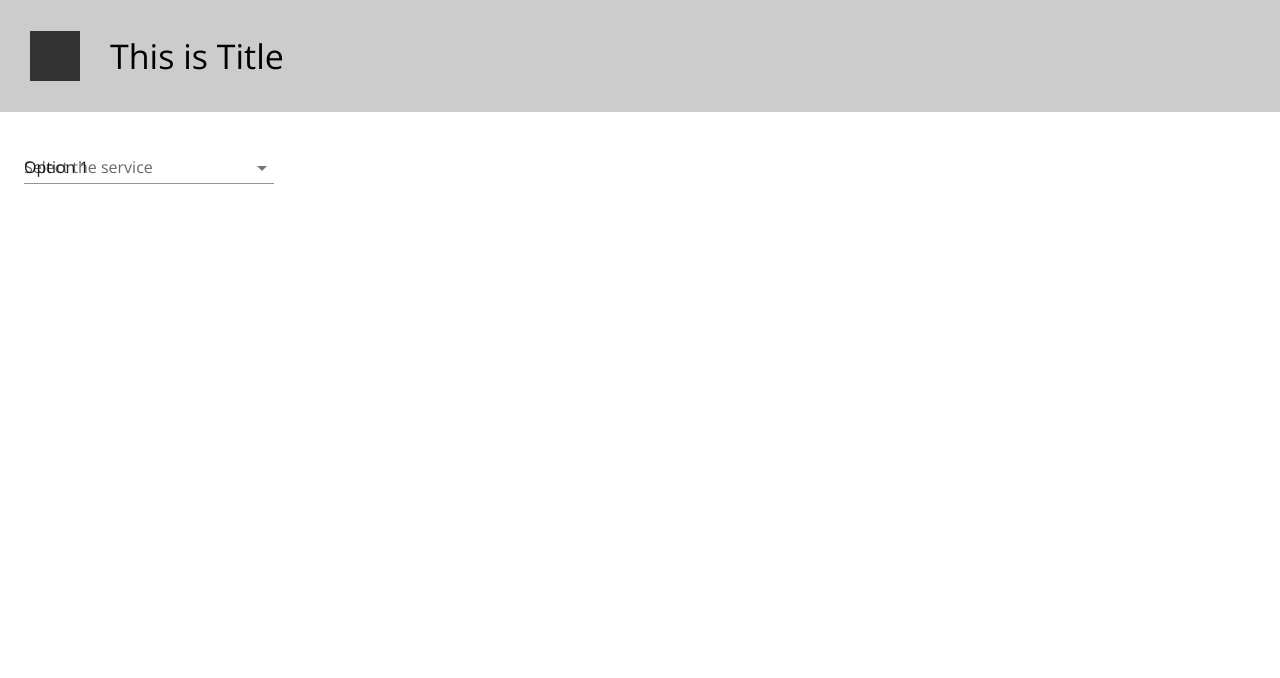
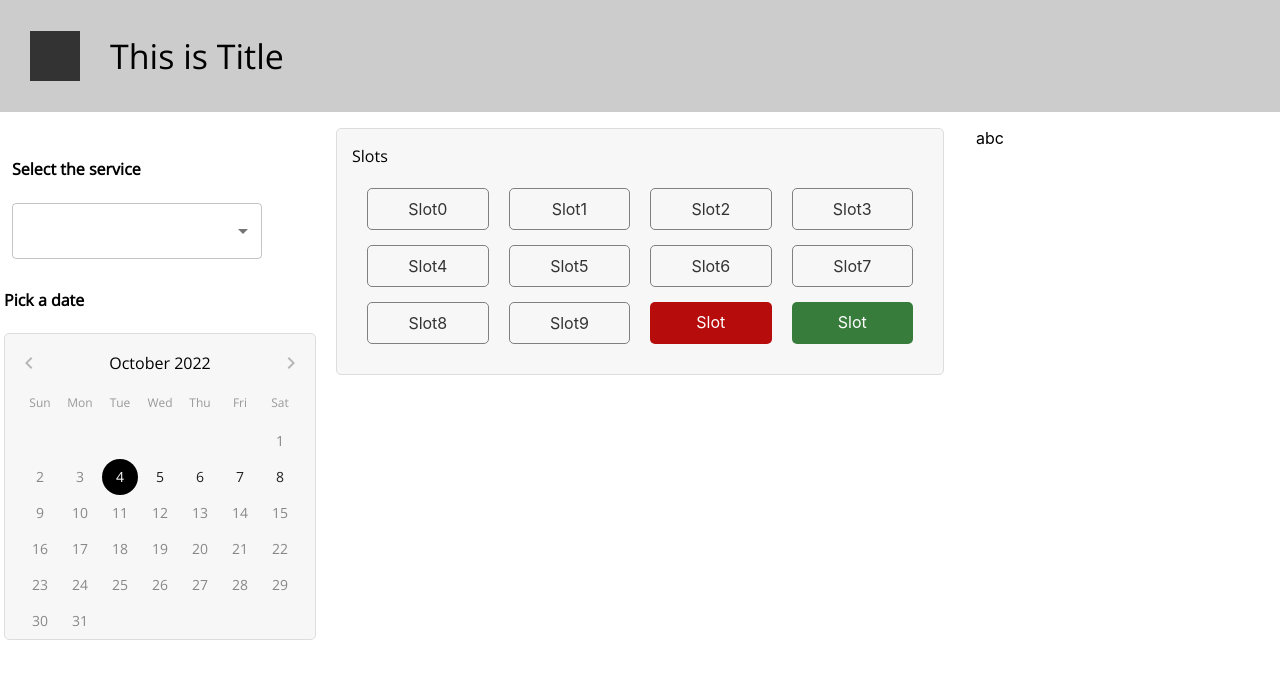
Before and after one commit to himansu9805/SSIP-Hackathon-2022, a React (Create React App) app: page /portal in a window 1280 px wide. Shown: the top 678 px of the page. Built offline with nearby package versions, Linux system fonts and the light colour scheme.

Commit message:
Portal design

```diff
--- a/package.json
+++ b/package.json
@@ -3,12 +3,15 @@
   "version": "0.1.0",
   "private": true,
   "dependencies": {
+    "@date-io/moment": "^1.3.13",
     "@emotion/react": "^11.10.4",
     "@emotion/styled": "^11.10.4",
+    "@material-ui/pickers": "^3.3.10",
     "@mui/material": "^5.10.8",
     "@testing-library/jest-dom": "^5.16.5",
     "@testing-library/react": "^13.4.0",
     "@testing-library/user-event": "^13.5.0",
+    "moment": "^2.29.4",
     "react": "^18.2.0",
     "react-dom": "^18.2.0",
     "react-scripts": "5.0.1",
--- a/src/App.css
+++ b/src/App.css
@@ -18,3 +18,59 @@
 .headerTitle {
   margin-left: 30px;
 }
+
+.MuiPickersCalendarHeader-dayLabel {
+  color: #999 !important;
+}
+.MuiPickersStaticWrapper-staticWrapperRoot {
+  background-color: #f7f7f7 !important;
+  border-radius: 5px;
+  border: 1px solid #ddd;
+}
+
+.slotsContainer {
+  background-color: #f7f7f7;
+  border-radius: 5px;
+  border: 1px solid #ddd;
+  padding: 15px;
+}
+.slotsGrid {
+  margin-top: 20px;
+  padding-left: 15px;
+  padding-right: 15px;
+  padding-bottom: 15px;
+  display: grid;
+  grid-template-columns: auto auto auto auto;
+  column-gap: 20px;
+  row-gap: 15px;
+}
+.slot {
+  padding: 10px 10px;
+  border: 1px solid grey;
+  color: #333;
+  text-align: center;
+  border-radius: 5px;
+  cursor: pointer;
+  transition: all .25s ease-in;
+}
+.slot:hover {
+  background-color: #ccc;
+}
+.slot-red {
+  background-color: #b70c0c;
+  border: none;
+  color: #fff;
+}
+.slot-red:hover {
+  background-color: rgb(118, 3, 3);
+  color: #fff;
+}
+.slot-green {
+  background-color: #387c3b;
+  border: none;
+  color: #fff;
+}
+.slot-green:hover {
+  background-color: #1a501c;
+  color: #fff;
+}
--- /dev/null
+++ b/src/components/DatePick.jsx
@@ -0,0 +1,55 @@
+import {React, useState } from 'react'
+import { MuiPickersUtilsProvider } from '@material-ui/pickers';
+import MomentUtils from '@date-io/moment';
+import { DatePicker } from "@material-ui/pickers";
+import { createTheme, ThemeProvider } from "@material-ui/core";
+import '../App.css';
+function DatePick() {
+  const [date, changeDate] = useState(new Date());
+  const materialTheme = createTheme({
+    typography:{
+      fontFamily: ['Open Sans'].join(','),
+    },
+    palette: {
+      primary: {
+        main: "#000"
+      },
+      secondary: {
+        main: "#f00"
+      }
+    },
+    overrides: {
+      MuiPickersToolbar: {
+        toolbar: {
+          display: "none"
+        },
+      },
+      MuiPickersCalendarHeader: {
+        switchHeader: {
+          fontWeight:"bold"
+        },
+      },
+      MuiPickersDay: {
+        dayDisabled: {
+          color: "#888",
+        },
+      }
+    },
+  });
+  return (
+      <MuiPickersUtilsProvider utils={MomentUtils}>
+        <ThemeProvider theme={materialTheme}>
+        <DatePicker
+          autoOk
+          variant="static"
+          openTo="date"
+          value={date}
+          onChange={changeDate}
+          maxDate={(new Date()).setDate(new Date().getDate() + 4)}
+          minDate={new Date()}
+        /></ThemeProvider>
+      </MuiPickersUtilsProvider>
+  )
+}
+
+export default DatePick
--- /dev/null
+++ b/src/components/Slots.jsx
@@ -0,0 +1,44 @@
+import { Typography } from '@mui/material';
+import React from 'react'
+import '../App.css';
+
+function Slots() {
+  return (
+    <div className='slotsContainer'>
+      <div style={{display: 'flex', width: '100%', flexDirection:'column'}}>
+        <Typography>
+          Slots
+        </Typography>
+        <div className='slotsGrid'>
+          {
+            [10, 20, 30, 40, 50, 60, 70, 80, 90, 100].map((slot, i)=>(
+                <Slot text={"Slot"+i} />
+              )
+            )
+          }
+          <Slot text="Slot" type={1} />
+          <Slot text="Slot" type={2} />
+        </div>
+      </div>
+    </div>
+  )
+}
+
+function Slot(props){
+  const type = () => {
+    if(props.type === 1){
+      return "slot-red";
+    } else if(props.type === 2) {
+      return "slot-green";
+    } else {
+      return "";
+    }
+  }
+  return (
+    <div className={"slot "+type()}>
+      {props.text}
+    </div>
+  )
+}
+
+export default Slots
--- a/src/pages/Portal.jsx
+++ b/src/pages/Portal.jsx
@@ -1,7 +1,9 @@
-import { MenuItem, Select, InputLabel, FormControl } from '@mui/material'
+import { MenuItem, Select, InputLabel, FormControl, Grid, Typography } from '@mui/material'
 import { Box } from '@mui/system'
 import React from 'react'
+import DatePick from '../components/DatePick';
 import Header from '../components/Header'
+import Slots from '../components/Slots';
 
 function Portal() {
   const [age, setAge] = React.useState('');
@@ -13,26 +15,54 @@ function Portal() {
     <Box>
       <Header />
       <Box p={2}>
+        <Grid sx={{height: "80vh"}} container columnSpacing={ {md : 4}}>
+          <Grid item xs={12} md={3} sx={{ display: "flex",flexDirection: "column", alignItems:"center", justifyContent:"center", padding: 0 }}>
+            <div>
             <FormControl variant="standard" sx={{ m: 1, minWidth: 250 }}>
-          <InputLabel id="demo-simple-select-standard-label">Select the service</InputLabel>
+                <Typography styles={{ paddingLeft: "10px", paddingTop: "10px" }}><h4>Select the service</h4></Typography>
               <Select
                 labelId="demo-simple-select-standard-label"
                 id="demo-simple-select-standard"
                 value={age}
                 onChange={handleChange}
-            label="Click here to select service"
                 native
+                variant="outlined"
+
               >
-            <optgroup label="Category 1">
-              <option value={1}>Option 1</option>
+                <option aria-label="None" value="" />
+                <optgroup label="Card Issuance">
+                  <option value={1}>Aadhar Card</option>
+                  <option value={2}>Ration Card</option>
+                </optgroup>
+                <optgroup label="Certificates">
+                  <option value={1}>Category Certificate</option>
                   <option value={2}>Option 2</option>
                 </optgroup>
-            <optgroup label="Category 1">
+                <optgroup label="Updation">
                   <option value={1}>Option 1</option>
                   <option value={2}>Option 2</option>
                 </optgroup>
               </Select>
             </FormControl>
+            <div className='datePickContainer'>
+              <Typography><h4>Pick a date</h4></Typography>
+              <DatePick />
+            </div>
+            <div style={{height:"500px"}}>
+              &nbsp;
+            </div>
+            </div>
+          </Grid>
+          <Grid item xs={12} md={6}>
+            <Slots />
+          </Grid>
+          <Grid item xs={12} md={3}>
+            abc
+          </Grid>
+        </Grid>
+
+
+
       </Box>
     </Box>
   )
```
Also changed, not shown: src/pages/Gdx.js (added, +23 -0 lines), 1 other file (tests, documents, lock files or other folders). Lines whose indentation alone changed are shown as unchanged.
